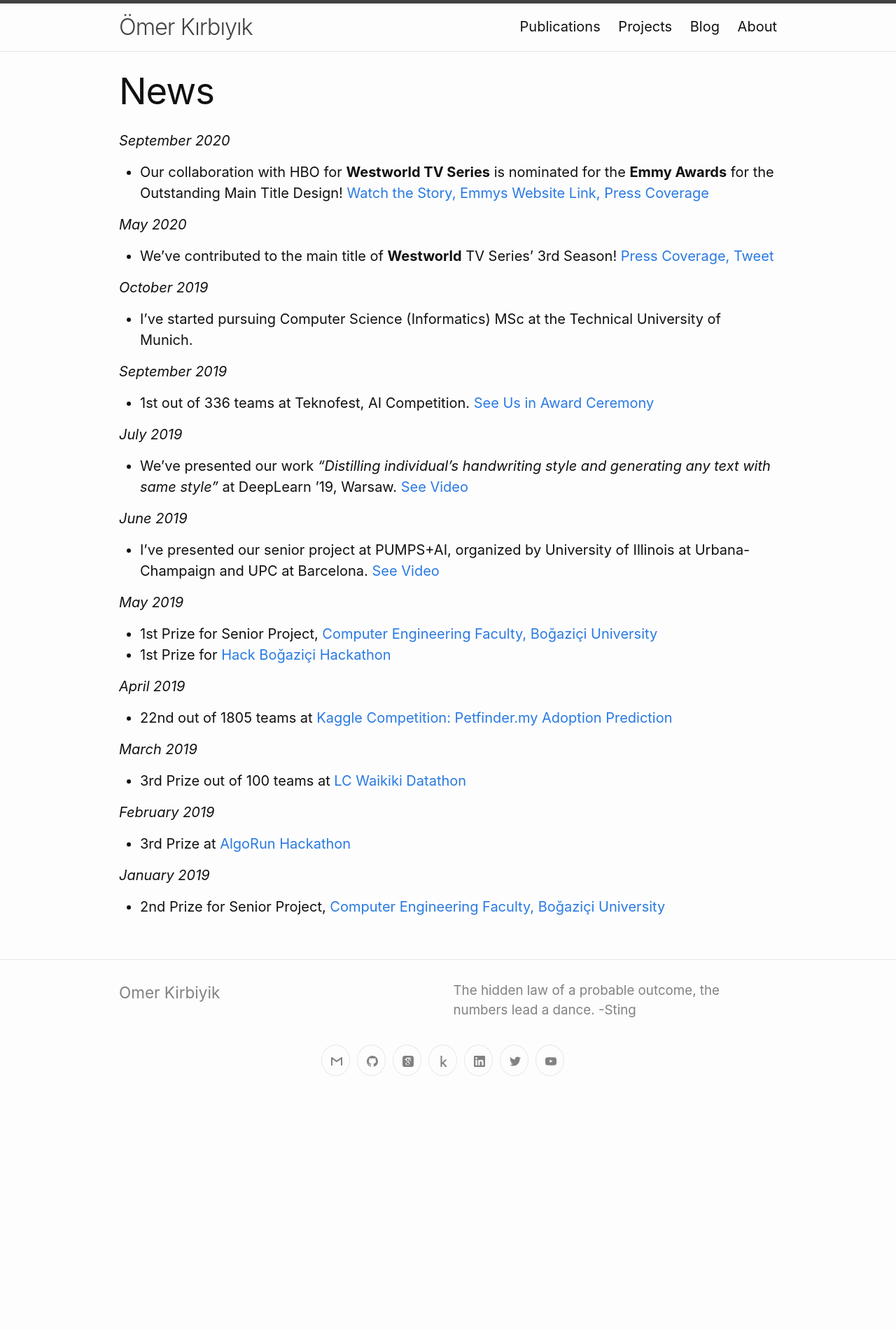
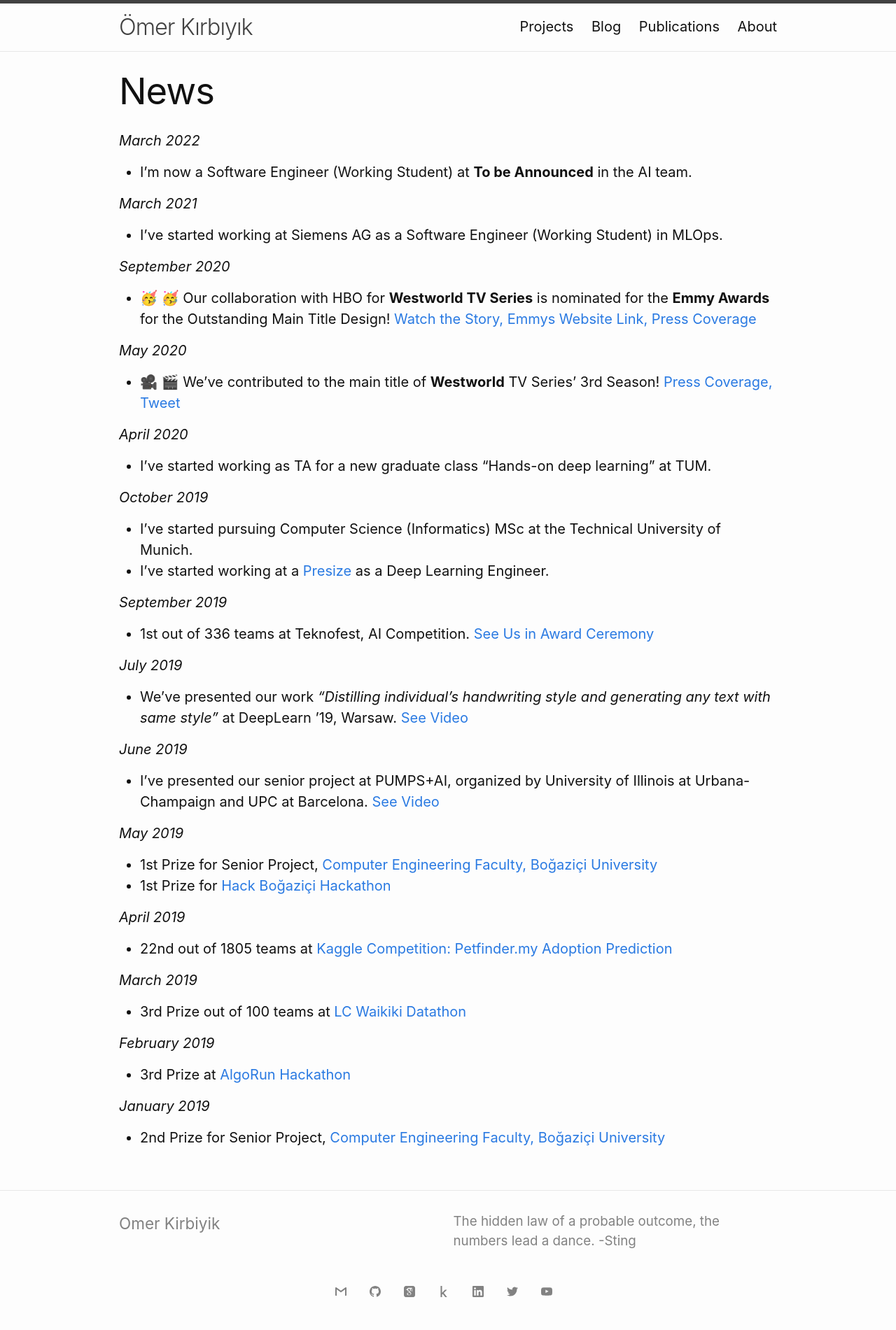
Before and after one commit to kirbiyik/personal-website, a Jekyll site: the page built from custom-pages/news.md, in a window 1280 px wide. Shown: the whole page at 70% size. Built offline with Jekyll 4.4.1, drawn with Linux system fonts in a browser that asks for light colours; nearby versions of some CDN libraries; before the commit the page ends 1573 px from its top, so only the background shows below that.

Commit message:
Update swe

```diff
--- a/Gemfile
+++ /dev/null
@@ -1,6 +0,0 @@
-# frozen_string_literal: true
-
-source "https://rubygems.org"
-gemspec
-
-gem "jekyll", ENV["JEKYLL_VERSION"] if ENV["JEKYLL_VERSION"]
--- a/_config.yml
+++ b/_config.yml
@@ -7,11 +7,6 @@
   The hidden law of a probable outcome, the numbers lead a dance. -Sting
 
 show_excerpts: false # set to true to show excerpts on the homepage
-about_me: >
-
-  I work on several Computer Vision problems by using Deep Learning approaches, generally.
-  Below you can find my publications, projects for learning and blog posts. I occasionaly work as a freelancer.
-  Feel free to contact me.
 
 # Minima date format
 # refer to https://shopify.github.io/liquid/filters/date/ if you want to customize this
--- a/_includes/header.html
+++ b/_includes/header.html
@@ -18,9 +18,9 @@
         </label>
 
         <div class="trigger">
-          <a class="page-link" href="/publications/">Publications</a>
           <a class="page-link" href="/projects/">Projects</a>
           <a class="page-link" href="/blog/">Blog</a>
+          <a class="page-link" href="/publications/">Publications</a>
           <a class="page-link" href="/about/">About</a>
         </div>
       </nav>
--- a/_sass/minima/_layout.scss
+++ b/_sass/minima/_layout.scss
@@ -283,7 +283,6 @@
     a {
       display: block;
       padding: $spacing-unit / 4;
-      border: 1px solid $grey-color-light;
       border-radius: 100%;
     }
     &:hover .svg-icon { fill: currentColor; }
--- a/custom-pages/news.md
+++ b/custom-pages/news.md
@@ -3,16 +3,30 @@
 title: News
 permalink: /news/
 ---
+
+*March 2022*
+- I'm now a Software Engineer (Working Student) at **To be Announced** in the AI team.
+
+*March 2021*
+- I've started working at Siemens AG as a Software Engineer (Working Student) in MLOps.
+
+
 *September 2020*
-- Our collaboration with HBO for **Westworld TV Series** is nominated for the **Emmy Awards** for the Outstanding Main Title Design! [Watch the Story, ](https://vimeo.com/442606868){:target="_blank"} [Emmys Website Link,](https://www.emmys.com/awards/nominees-winners/2020/outstanding-main-title-design){:target="_blank"} [Press Coverage](https://www.insider.com/westworld-title-sequence-designer-interview-patrick-clair-season-3-2020-8){:target="_blank"}
+
+- 🥳 🥳  Our collaboration with HBO for **Westworld TV Series** is nominated for the **Emmy Awards** for the Outstanding Main Title Design! [Watch the Story, ](https://vimeo.com/442606868){:target="_blank"} [Emmys Website Link,](https://www.emmys.com/awards/nominees-winners/2020/outstanding-main-title-design){:target="_blank"} [Press Coverage](https://www.insider.com/westworld-title-sequence-designer-interview-patrick-clair-season-3-2020-8){:target="_blank"}
 
 
 *May 2020*
-- We've contributed to the main title of **Westworld** TV Series' 3rd Season!
+- 🎥 🎬 We've contributed to the main title of **Westworld** TV Series' 3rd Season!
 [Press Coverage, ](https://www.syfy.com/syfywire/how-ai-hallucinations-helped-make-westworlds-main-titles){:target="_blank"}[Tweet](https://twitter.com/PINguAR/status/1257618304677675008){:target="_blank"}
+
+*April 2020*
+- I've started working as TA for a new graduate class "Hands-on deep learning" at TUM.
 
 *October 2019*
 - I've started pursuing Computer Science (Informatics) MSc at the Technical University of Munich.
+- I've started working at a [Presize](http://presize.ai/) as a Deep Learning Engineer.
+
 
 
 *September 2019*
```
Also changed, not shown: _layouts/home.html (+36 -52 lines), about.md (deleted, +0 -12 lines), custom-pages/about_me.md (added, +45 -0 lines), docker-compose.yml (added, +10 -0 lines), Gemfile.lock (deleted), 1 other file.
